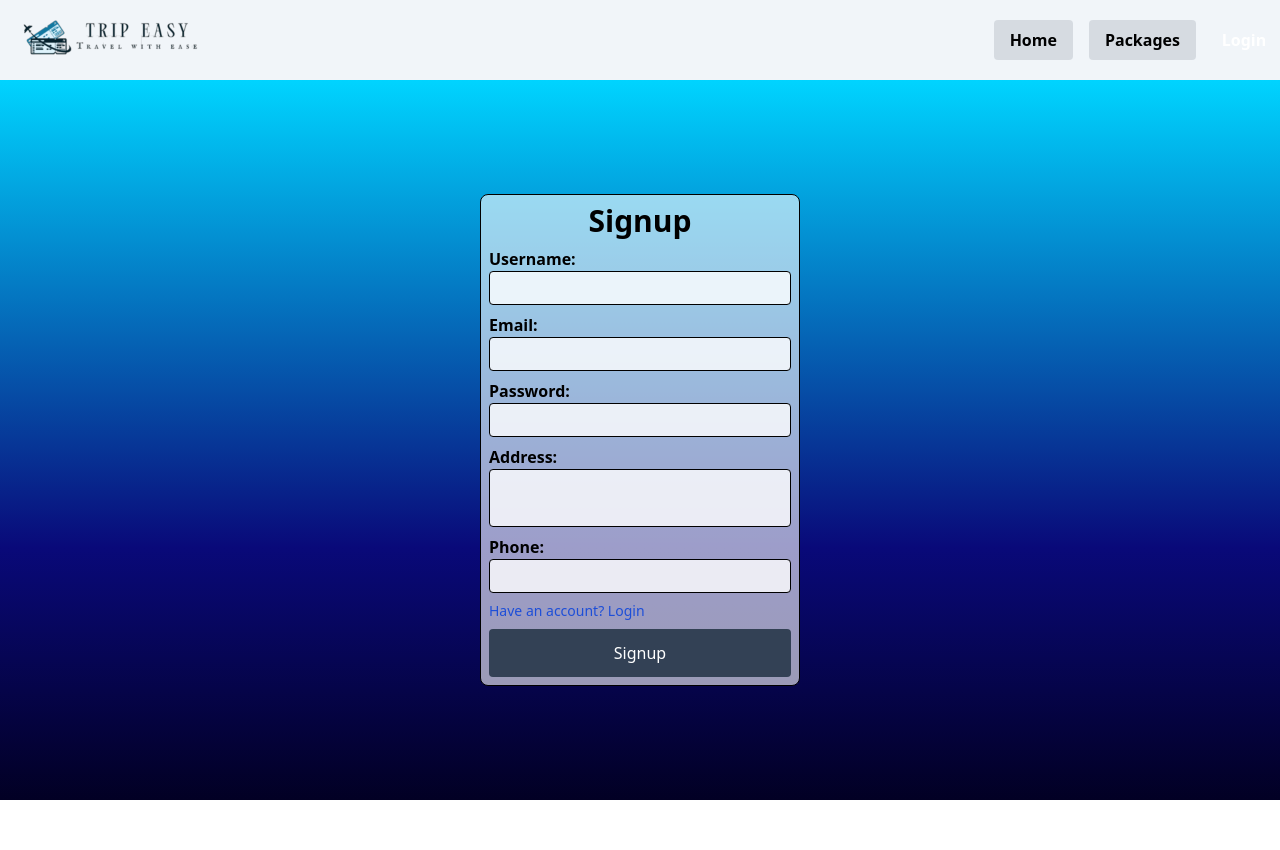
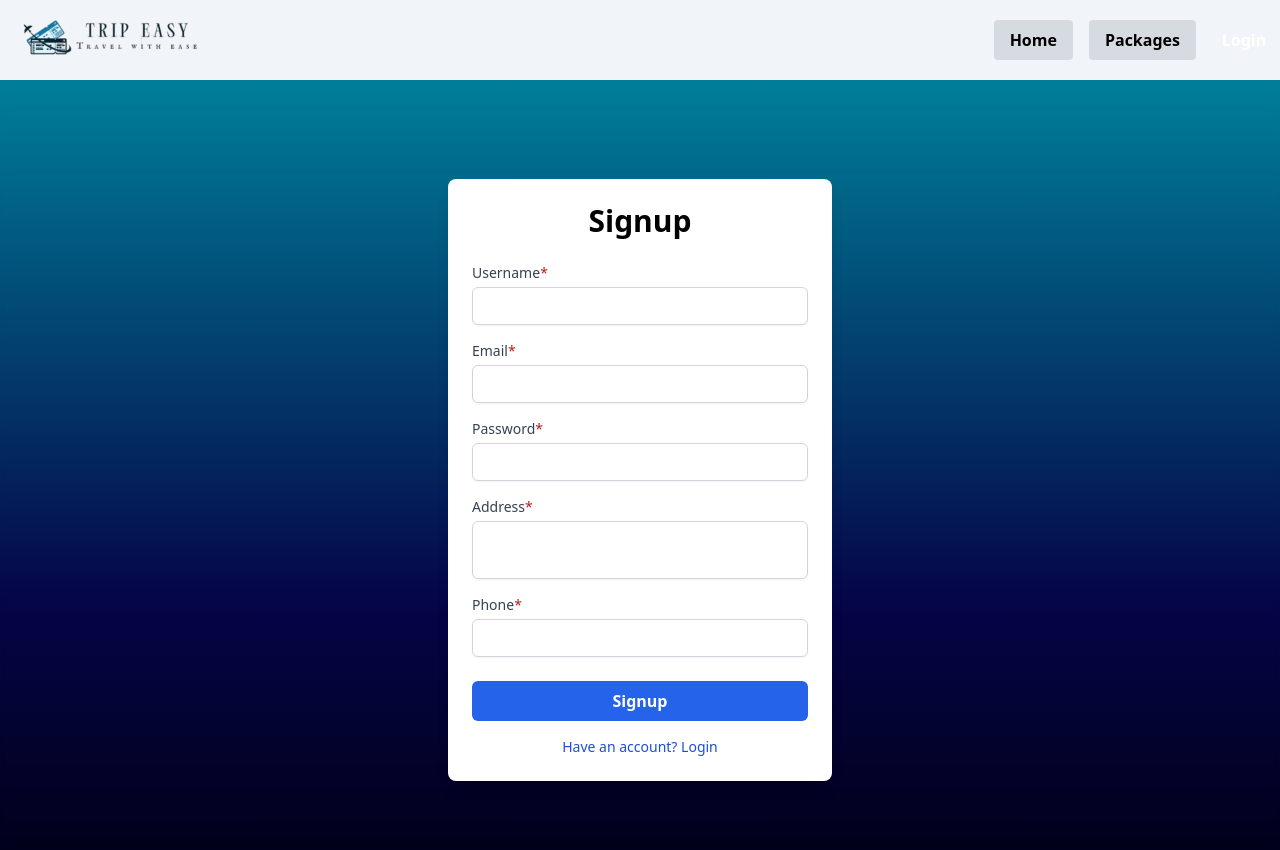
Before and after one commit to roshan798/Trip-Easy, a React (Vite) app in the folder client/: page /signup in a window 1280 px wide. Shown: the top 850 px of the page. Before the commit the page ends 800 px from the top, so only its background shows below. Built offline with nearby package versions, Linux system fonts and the light colour scheme; no server answers.

Commit message:
chore: Refactor Login component to improve code readability and maintainability

```diff
--- a/client/src/pages/Login.jsx
+++ b/client/src/pages/Login.jsx
@@ -40,6 +40,11 @@ const Login = () => {
         } catch (error) {
             dispatch(loginFailure(error.message));
             console.log(error);
+        } finally {
+            setFormData({
+                email: "",
+                password: "",
+            });
         }
     };
 
@@ -48,47 +53,53 @@ const Login = () => {
             className="flex items-center justify-center"
             style={{
                 width: "100%",
-        height: "90vh",
+                height: "calc(100vh - 80px)",
                 background:
                     "linear-gradient(0deg, rgba(2,0,36,1) 0%, rgba(9,9,121,1) 35%, rgba(0,212,255,1) 100%)",
-      }}
-    >
-      <form onSubmit={handleSubmit}>
-        <div className="flex h-fit w-72 flex-col gap-5 rounded-lg border border-black bg-white bg-opacity-60 p-4 sm:w-[320px]">
-          <h1 className="text-center text-3xl font-semibold">Login</h1>
-          <div className="flex flex-col">
-            <label htmlFor="email" className="font-semibold">
-              Email:
+            }}>
+            <div className="absolute inset-0 bg-black opacity-40 backdrop-blur-sm"></div>
+            <form
+                onSubmit={handleSubmit}
+                className="relative bg-white p-6 rounded-lg shadow-lg w-80 sm:w-96">
+                <h2 className="text-3xl font-bold mb-6 text-center">Login</h2>
+                {error && <p className="text-red-500 text-sm mb-4">{error}</p>}
+                <div className="mb-4">
+                    <label
+                        htmlFor="email"
+                        className="block text-sm font-medium text-gray-800">
+                        Email
                     </label>
                     <input
                         type="email"
                         id="email"
-              className="rounded border border-black bg-white bg-opacity-80 p-3"
+                        className="mt-1 block w-full px-3 py-2 border border-gray-300 rounded-md shadow-sm focus:outline-none focus:ring-blue-500 focus:border-blue-500 sm:text-sm"
                         onChange={handleChange}
+                        required
                     />
                 </div>
-          <div className="flex flex-col">
-            <label htmlFor="password" className="font-semibold">
-              Password:
+                <div className="mb-6">
+                    <label
+                        htmlFor="password"
+                        className="block text-sm font-medium text-gray-800">
+                        Password
                     </label>
                     <input
                         type="password"
                         id="password"
-              className="rounded border border-black bg-white bg-opacity-80 p-3"
+                        className="mt-1 block w-full px-3 py-2 border border-gray-300 rounded-md shadow-sm focus:outline-none focus:ring-blue-500 focus:border-blue-500 sm:text-sm"
                         onChange={handleChange}
+                        required
                     />
                 </div>
-          <p className="text-sm text-blue-700 hover:underline">
-            <Link to={`/signup`}>Dont have an account? Signup</Link>
-          </p>
                 <button
-            disabled={loading}
-            className="rounded bg-slate-700 p-3 text-white hover:opacity-95"
-          >
+                    type="submit"
+                    className="w-full py-2 px-4 bg-blue-600 text-white font-semibold rounded-md hover:bg-blue-700 focus:outline-none focus:ring-2 focus:ring-blue-500 focus:ring-offset-2"
+                    disabled={loading}>
                     {loading ? "Loading..." : "Login"}
                 </button>
-          {error && <p className="text-sm text-red-600">{error}</p>}
-        </div>
+                <p className="text-sm text-blue-700 mt-4 text-center hover:underline">
+                    <Link to="/signup">Don't have an account? Signup</Link>
+                </p>
             </form>
         </div>
     );
--- a/client/src/pages/Signup.jsx
+++ b/client/src/pages/Signup.jsx
@@ -37,80 +37,95 @@ const Signup = () => {
 
     return (
         <div
-      className="flex items-center justify-center"
+            className="flex items-center justify-center min-h-screen relative"
             style={{
                 width: "100%",
-        height: "90vh",
                 background:
                     "linear-gradient(0deg, rgba(2,0,36,1) 0%, rgba(9,9,121,1) 35%, rgba(0,212,255,1) 100%)",
-      }}
-    >
-      <form onSubmit={handleSubmit}>
-        <div className="flex h-fit w-72 flex-col gap-2 rounded-lg border border-black bg-white bg-opacity-60 p-2 sm:w-[320px]">
-          <h1 className="text-center text-3xl font-semibold">Signup</h1>
-          <div className="flex flex-col">
-            <label htmlFor="username" className="font-semibold">
-              Username:
+            }}>
+            <div className="absolute inset-0 bg-black opacity-40 backdrop-blur-sm"></div>
+            <form
+                onSubmit={handleSubmit}
+                className="relative bg-white p-6 my-4 rounded-lg shadow-lg w-80 sm:w-96">
+                <h2 className="text-3xl font-bold mb-6 text-center">Signup</h2>
+                <div className="mb-4">
+                    <label
+                        htmlFor="username"
+                        className="block text-sm font-medium text-gray-700">
+                        Username<span className="text-red-700">*</span>
                     </label>
                     <input
                         type="text"
                         id="username"
-              className="rounded border border-black bg-white bg-opacity-80 p-1"
+                        className="mt-1 block w-full px-3 py-2 border border-gray-300 rounded-md shadow-sm focus:outline-none focus:ring-blue-500 focus:border-blue-500 sm:text-sm"
                         onChange={handleChange}
+                        required
                     />
                 </div>
-          <div className="flex flex-col">
-            <label htmlFor="email" className="font-semibold">
-              Email:
+                <div className="mb-4">
+                    <label
+                        htmlFor="email"
+                        className="block text-sm font-medium text-gray-700">
+                        Email<span className="text-red-700">*</span>
                     </label>
                     <input
                         type="email"
                         id="email"
-              className="rounded border border-black bg-white bg-opacity-80 p-1"
+                        className="mt-1 block w-full px-3 py-2 border border-gray-300 rounded-md shadow-sm focus:outline-none focus:ring-blue-500 focus:border-blue-500 sm:text-sm"
                         onChange={handleChange}
+                        required
                     />
                 </div>
-          <div className="flex flex-col">
-            <label htmlFor="password" className="font-semibold">
-              Password:
+                <div className="mb-4">
+                    <label
+                        htmlFor="password"
+                        className="block text-sm font-medium text-gray-700">
+                        Password<span className="text-red-700">*</span>
                     </label>
                     <input
                         type="password"
                         id="password"
-              className="rounded border border-black bg-white bg-opacity-80 p-1"
+                        className="mt-1 block w-full px-3 py-2 border border-gray-300 rounded-md shadow-sm focus:outline-none focus:ring-blue-500 focus:border-blue-500 sm:text-sm"
                         onChange={handleChange}
+                        required
                     />
                 </div>
-          <div className="flex flex-col">
-            <label htmlFor="address" className="font-semibold">
-              Address:
+                <div className="mb-4">
+                    <label
+                        htmlFor="address"
+                        className="block text-sm font-medium text-gray-700">
+                        Address<span className="text-red-700">*</span>
                     </label>
                     <textarea
                         maxLength={200}
-              type="text"
                         id="address"
-              className="resize-none rounded border border-black bg-white bg-opacity-80 p-1"
+                        className="mt-1 block w-full px-3 py-2 border border-gray-300 rounded-md shadow-sm focus:outline-none focus:ring-blue-500 focus:border-blue-500 sm:text-sm resize-none"
                         onChange={handleChange}
+                        required
                     />
                 </div>
-          <div className="flex flex-col">
-            <label htmlFor="phone" className="font-semibold">
-              Phone:
+                <div className="mb-6">
+                    <label
+                        htmlFor="phone"
+                        className="block text-sm font-medium text-gray-700">
+                        Phone<span className="text-red-700">*</span>
                     </label>
                     <input
                         type="text"
                         id="phone"
-              className="rounded border border-black bg-white bg-opacity-80 p-1"
+                        className="mt-1 block w-full px-3 py-2 border border-gray-300 rounded-md shadow-sm focus:outline-none focus:ring-blue-500 focus:border-blue-500 sm:text-sm"
                         onChange={handleChange}
+                        required
                     />
                 </div>
-          <p className="text-sm text-blue-700 hover:underline">
-            <Link to={`/login`}>Have an account? Login</Link>
-          </p>
-          <button className="rounded bg-slate-700 p-3 text-white hover:opacity-95">
+                <button
+                    type="submit"
+                    className="w-full py-2 px-4 bg-blue-600 text-white font-semibold rounded-md hover:bg-blue-700 focus:outline-none focus:ring-2 focus:ring-blue-500 focus:ring-offset-2">
                     Signup
                 </button>
-        </div>
+                <p className="text-sm text-blue-700 mt-4 text-center hover:underline">
+                    <Link to="/login">Have an account? Login</Link>
+                </p>
             </form>
         </div>
     );
```
Lines whose indentation alone changed are shown as unchanged.
